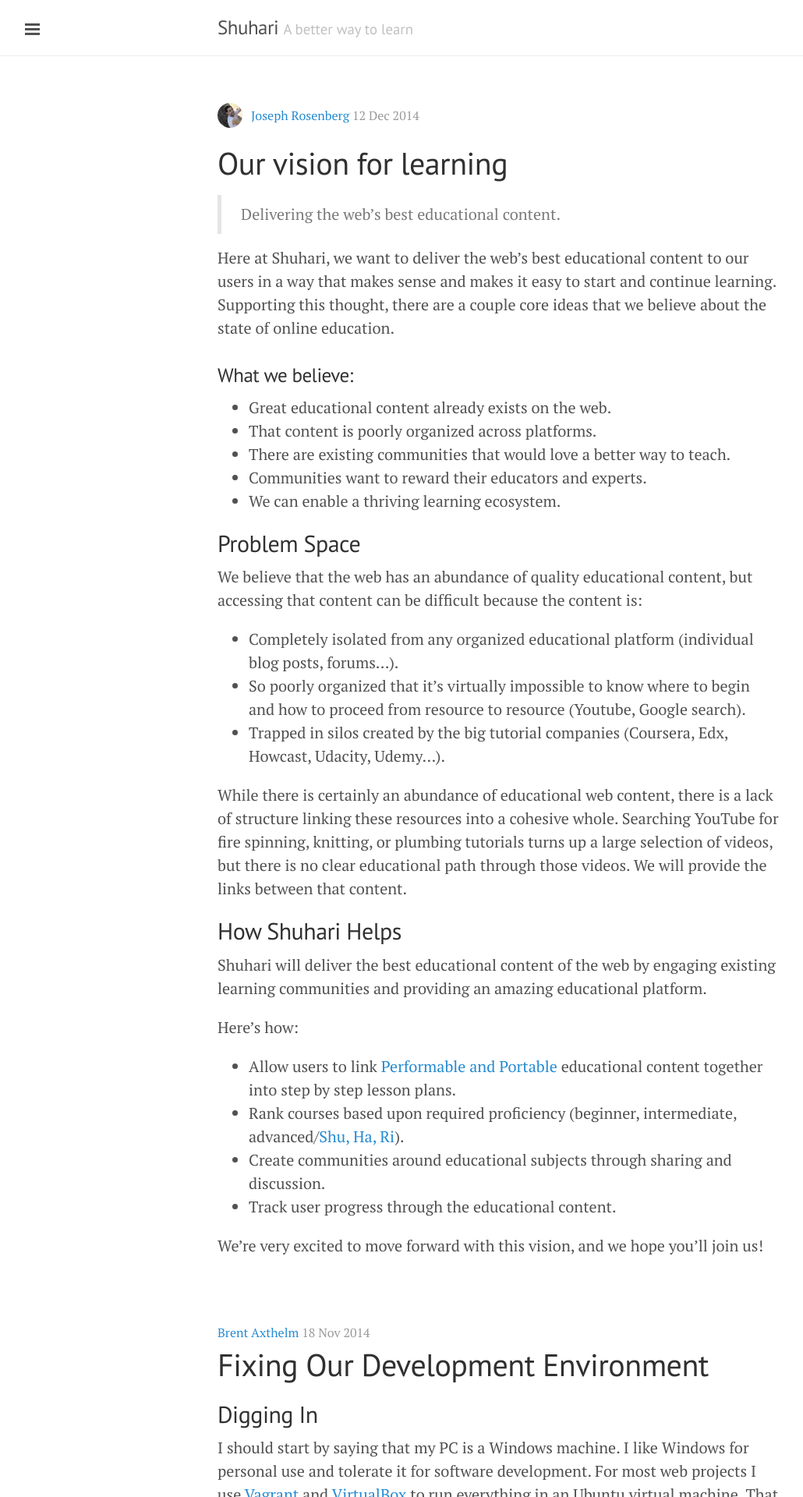
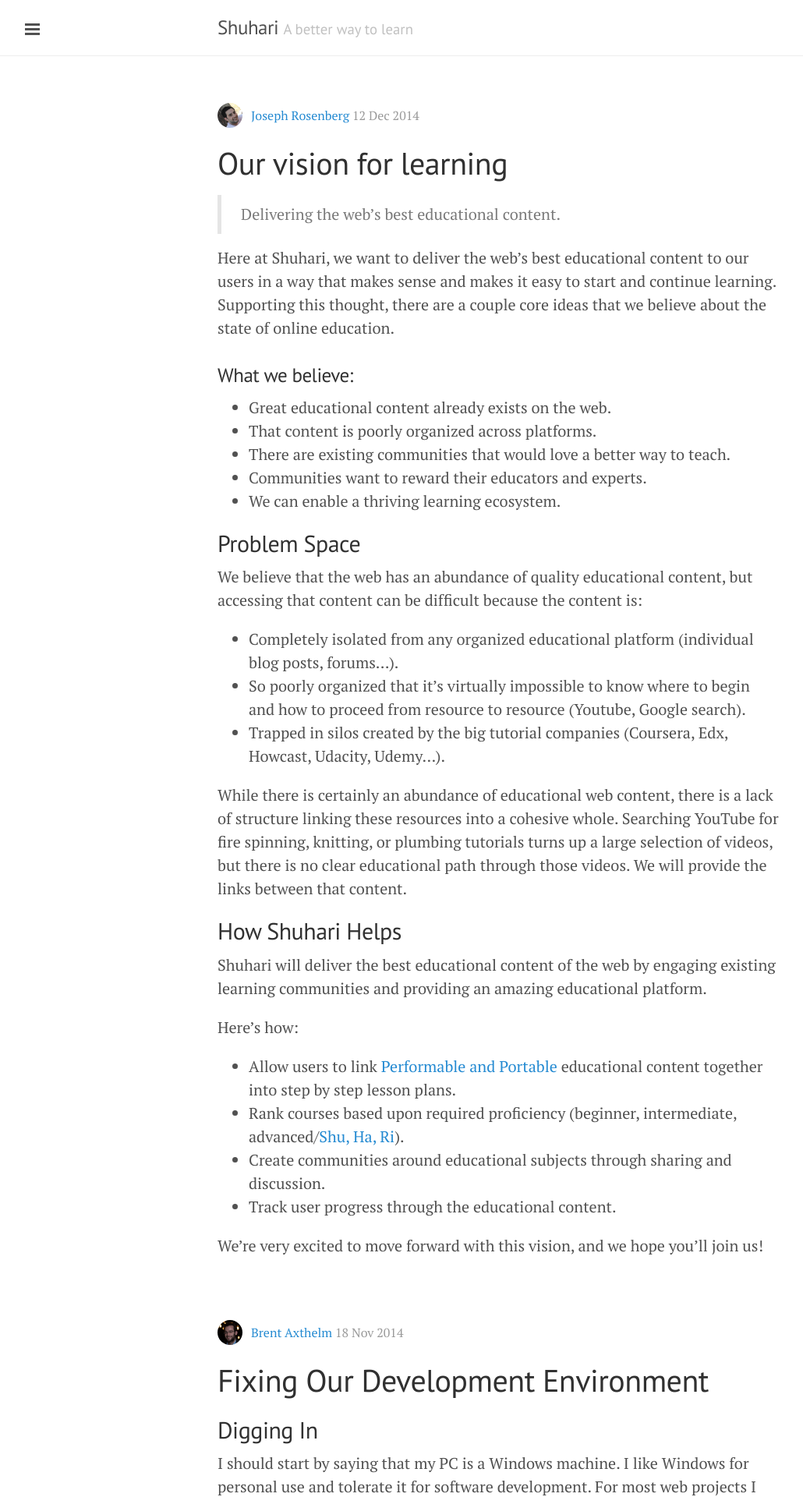
Before and after one commit to shuhari-io/shuhari-io.github.io, a Jekyll site: the page built from index.html, in a window 1280 px wide. Shown: the top 1920 px of the page at 78% size, without its empty margins (1-1031 px from the left). Built offline with Jekyll 4.4.1, drawn with Linux system fonts in a browser that asks for light colours; Markdown is read by kramdown in place of the engine named in the settings; the list of posts is cut into pages by our own code.

Commit message:
Add picture of me and resize Joseph's.

```diff
--- a/_data/authors.yml
+++ b/_data/authors.yml
@@ -8,3 +8,4 @@
     name: Brent Axthelm
     email: brent@shuhari.io
     web: https://twitter.com/BrentAxthelm
+    image: brent.png
```
Also changed, not shown: public/brent.png (added), public/joseph.png.
